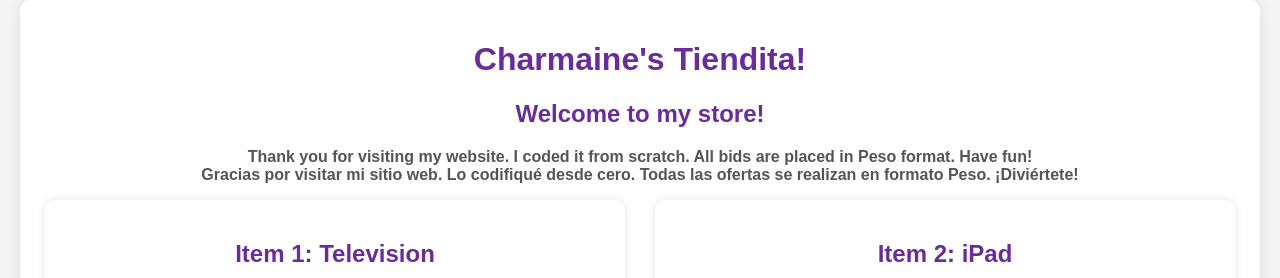
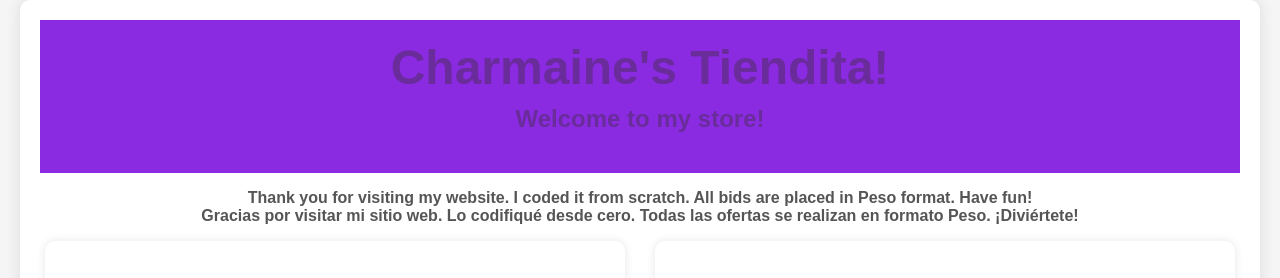
Before and after one commit to luckycharmz1/CharmaineTiendita, a plain HTML site: page index.html in a window 1280 px wide. Shown: the top 278 px of the page. Drawn offline with Linux system fonts and the light colour scheme.

Commit message:
Update styles.css

```diff
--- a/styles.css
+++ b/styles.css
@@ -180,3 +180,21 @@ ul li {
         font-size: 1.5em;
     }
 }
+
+/* Header styling */
+header {
+    text-align: center;
+    background-color: #8A2BE2; /* Purple background */
+    color: white;
+    padding: 20px 0;
+}
+
+header h1 {
+    font-size: 3em;
+    margin: 0;
+}
+
+header h2 {
+    font-size: 1.5em;
+    margin-top: 10px;
+}
```
